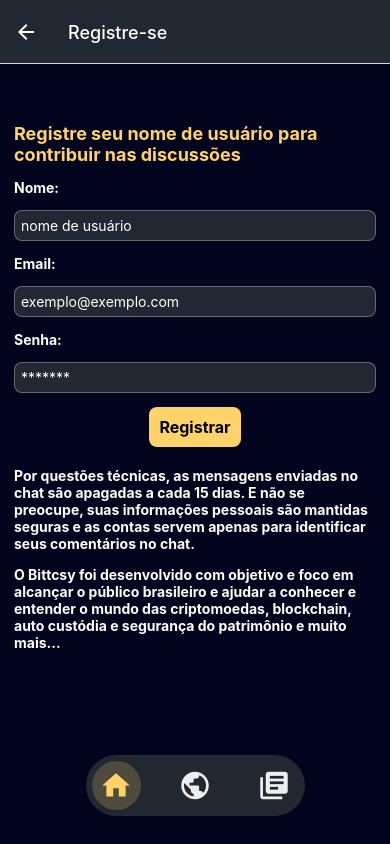
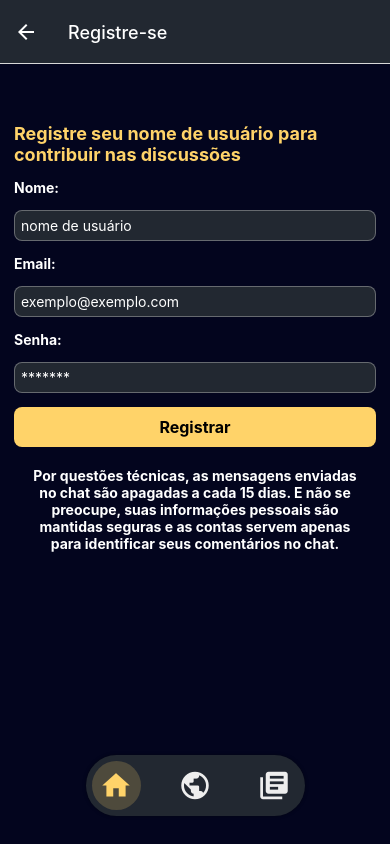
Before and after one commit to yureribeiro/Bittcsy, a React Native app: screen /Register in a window 390 px wide. Built offline with nearby package versions, Linux system fonts and the light colour scheme; no server answers.

Commit message:
Edit style from 'Login'/'Register' pages and add more content in 'Learn' page.

```diff
--- a/src/pages/Login/index.js
+++ b/src/pages/Login/index.js
@@ -1,9 +1,8 @@
 import React, { useState, useContext } from 'react'
 import { useNavigation } from "@react-navigation/native"
-import { View, TextInput, Text, TouchableOpacity, StyleSheet } from 'react-native'
+import { View, TextInput, Text, TouchableOpacity, StyleSheet, ScrollView } from 'react-native'
 import { api } from '../../utils/api'
 import { AuthContext } from '../../utils'
-import { ScrollView } from 'react-native'
 
 export function Login() {
   const navigation = useNavigation()
@@ -34,7 +33,7 @@
   }
 
   return (
-    <View style={styles.container}>
+    <ScrollView style={styles.container}>
       <Text style={styles.text}>Faça Login para contribuir nas discussões da comunidade</Text>
       <TextInput
         style={styles.input}
@@ -51,7 +50,7 @@
         onChangeText={setPassword}
       />
       <TouchableOpacity
-        style={styles.button}
+        style={styles.buttonLogin}
         onPress={handleLogin}
       >
         <Text style={styles.textButton}>Entrar</Text>
@@ -68,7 +67,6 @@
       </View>
 
       <View style={styles.containerDetails}>
-        <ScrollView>
         <Text style={styles.titleDetails}>Importante</Text>
         <Text style={styles.textDetails}>
           Por questões técnicas, as mensagens enviadas no chat são apagadas a cada 15 dias.
@@ -86,9 +84,8 @@
           O Bittcsy foi desenvolvido com objetivo e foco em alcançar o público brasileiro e ajudar a conhecer e entender
           o mundo das criptomoedas, blockchain, auto custódia e segurança do patrimônio e muito mais...
         </Text>
+      </View>
     </ScrollView>
-      </View>
-    </View >
   )
 }
 
@@ -98,7 +95,6 @@
     backgroundColor: '#03051E',
     paddingTop: '15%',
     padding: 14,
-    alignItems: 'center',
   },
   text: {
     color: '#FFD369',
@@ -117,9 +113,15 @@
     marginBottom: 14
   },
   button: {
+    backgroundColor: '#ECB365',
+    padding: 10,
+    borderRadius: 8
+  },
+  buttonLogin: {
     backgroundColor: '#FFD369',
     padding: 10,
-    borderRadius: 8
+    borderRadius: 8,
+    alignItems: 'center'
   },
   textButton: {
     fontSize: 16,
@@ -138,6 +140,7 @@
     borderWidth: .5,
     borderRadius: 14,
     marginTop: 25,
+    marginBottom: 170,
   },
   titleDetails: {
     color: '#FFD369',
--- a/src/pages/Register/index.js
+++ b/src/pages/Register/index.js
@@ -1,6 +1,6 @@
 import React, { useState } from 'react'
 import { useNavigation } from "@react-navigation/native"
-import { View, Text, TextInput, StyleSheet, TouchableOpacity } from 'react-native'
+import { View, Text, TextInput, StyleSheet, TouchableOpacity, ScrollView } from 'react-native'
 import { api } from '../../utils/api'
 
 export function Register() {
@@ -21,7 +21,8 @@
   }
 
   return (
-    <View style={styles.container}>
+    <ScrollView style={styles.container}>
+
       <Text style={styles.text}>Registre seu nome de usuário para contribuir nas discussões</Text>
 
       <Text style={styles.label}>Nome:</Text>
@@ -56,17 +57,14 @@
       </TouchableOpacity>
 
       <View style={styles.details}>
-        <Text style={styles.label}>
+        <Text style={styles.textDetails}>
           Por questões técnicas, as mensagens enviadas no chat são apagadas a cada 15 dias.
           E não se preocupe,
           suas informações pessoais são mantidas seguras e as contas servem apenas para identificar seus comentários no chat.
         </Text>
-        <Text style={styles.label}>
-          O Bittcsy foi desenvolvido com objetivo e foco em alcançar o público brasileiro e ajudar a conhecer e entender
-          o mundo das criptomoedas, blockchain, auto custódia e segurança do patrimônio e muito mais...
-        </Text>
       </View>
-    </View>
+
+    </ScrollView>
   )
 }
 
@@ -76,7 +74,6 @@
     backgroundColor: '#03051E',
     paddingTop: '15%',
     padding: 14,
-    alignItems: 'center',
   },
   text: {
     color: '#FFD369',
@@ -103,14 +100,24 @@
   button: {
     backgroundColor: '#FFD369',
     padding: 10,
-    borderRadius: 8
+    borderRadius: 8,
+    alignItems: 'center'
   },
   textButton: {
     fontSize: 16,
-    fontWeight: 'bold'
+    fontWeight: 'bold',
   },
   details: {
-    margin: 20,
-    width: '100%'
+    marginTop: 20,
+    marginBottom: 170,
+    width: '95%',
+    paddingLeft: '5%'
+  },
+  textDetails: {
+    color: '#fff',
+    fontWeight: 'bold',
+    textAlign: 'center',
+    margin: 0,
+    padding: 0
   }
 })
--- a/src/pages/learn/index.js
+++ b/src/pages/learn/index.js
@@ -12,6 +12,33 @@
       <Text style={styles.titlePage}>É novo no mundo cripto? todos nós somos!</Text>
 
       <View>
+        <Text style={styles.title}>1 Who/Where/When - Quem criou o Bitcoin, onde e quando:</Text>
+        <Text style={styles.description}>O Bitcoin foi proposto em um artigo "Bitcoin: a Peer to Peer ElectronicCash System" enviado por  um  participante que utilizava o pseudônimo de Satoshi Nakamoto. 2008 em um grupo de e-mails de cypherpunks. Em 18 de agosto de 2008, o domínio bitcoin.org foi registrado, em 31 de outubro, o whitepaper publicado e, em janeiro de 2009, o código aberto foi divulgado.</Text>
+        <Text style={styles.description}>Momento em que o sistema começou a rodar, com a mensagem "The Times 03/Jan/2009 Chancellor on brink of second bailout for banks” registrada no primeiro bloco em 3 de janeiro de 2009. Nesse grupo, congregavam os  principais cypherpunks, experts  em criptografia e ativistas do austro-libertarianismo, em decorrência disso, o espaço era  utilizado por  alguns  de  seus participantes como meio de divulgação e teste de softwares abertos e descentralizados, em grande parte como resposta aos  abusos reincidentes por  parte dos  governos dos  seus privilégios de  senhoriagem e  monopólio de  emissão de  moeda.</Text>
+        <Text style={styles.description}>Os integrantes desse  grupo sabiam que  o  domínio da  criptografia pelo indivíduo médio era um fator fundamental para evitar o totalitarismo</Text>
+        <Text style={styles.descriptionUp}>"O problema raiz da moeda convencional é toda a confiança necessária para fazê-la funcionar.  O Banco Central deve ser confiável para não desvalorizar a moeda, mas o histórico das moedas fiduciárias está cheio de violações dessa confiança." - Satoshi Nakamoto.</Text>
+        <Text style={styles.description}>Após propor o whitepaper e contribuir ativamente na comunidade nos primeiros anos, Satoshi Nakamoto  se  despediu e deixou o projeto que continuou de maneira descentralizada. Os primeiros bitcoins minerados, supostamente por ele, não foram movidos – servindo de prova de segurança das carteiras mais modernas e de garantia de que o criador até hoje não obteve vantagem pecuniária pela venda dos primeiros tokens criados.</Text>
+
+        <Text style={styles.title}> Em  que  lugar fica  o  Bitcoin?</Text>
+        <Text style={styles.description}> Todos os  registros de  transações se encontram em cada nó (full  node),  que  totalizam mais de  16  mil usuários com o cliente instalado (nodes ou  nós  públicos).</Text>
+        <Text style={styles.description}> Desta maneira, o Bitcoin não está em nenhum país ou jurisdição específica, mas sim, nas  nuvens!</Text>
+      </View>
+      <View>
+        <Text style={styles.title}>O que é Bitcoin?</Text>
+        <Text style={styles.description}>Em  apenas uma frase: Bitcoin (token)  é  o  dinheiro que  pode ser enviado por qualquer meio de comunicação, Bitcoin é o sistema público e aberto de registros de seu token nativo e o software livre para sua utilização pela Internet.</Text>
+        <Text style={styles.description}>Por isso se afirma que para proibir o uso de bitcoins, globalmente, seria necessário destruir a Internet em todos os países do mundo, ou em uma jurisdição determinada, impedir o direito de expressão, retirando dessa população rádio, SMS,  telefone,  carta e  qualquer outra forma de comunicação com pessoas quem tenham acesso à Internet.</Text>
+        <Text style={styles.description}>Esse sistema já consome mais energia que vários países e possui o maior poder de processamento do planeta — cerca de 90 milhões de terahashes por segundo (TH/s), cerca de 100 vezes maior que os servidores do Google.</Text>
+      </View>
+      <View>
+        <Text style={styles.title}>O Bitcoin tem três funções inatas:</Text>
+        <Text style={styles.descriptionUp}>1 -</Text>
+        <Text style={styles.description}>Sistema de comunicação global, incensurável, público e perpétuo  –  que  garante a  faculdade de  troca de informações e registro público de dados fora de qualquer controle estatal</Text>
+        <Text style={styles.descriptionUp}>2 -</Text>
+        <Text style={styles.description}>Sistema de pagamentos que não está sujeito às jurisdições nacionais, o que inviabiliza, na  prática, controles de  capitais (incluindo no  mercado internacional os bilhões de indivíduos sem acesso a serviços bancários).</Text>
+        <Text style={styles.descriptionUp}>3 -</Text>
+        <Text style={styles.description}>Plataforma de manutenção de saldos como reserva de valor, que apresenta certas características de dinheiro superiores ao ouro e a qualquer reserva de valor anteriormente adotada – libertando seus usuários de expropriações e tributos involuntários, mesmo após a sua morte, incluindo aí até mesmo a senhoriagem e a inflação.</Text>
+      </View>
+      <View>
         <Text style={styles.title}>O que é Blockchain?</Text>
         <Text style={styles.description}>O Blockchain é uma tecnologia que permite o armazenamento e compartilhamento de informações de maneira descentralizada e segura. Em outras palavras, é um livro-razão digital que registra todas as transações que acontecem em uma rede, como se fosse um registro de operações bancárias.</Text>
         <Text style={styles.description}>A grande vantagem do Blockchain é que ele é descentralizado, ou seja, não depende de um único servidor centralizado para armazenar as informações. Isso significa que não há um ponto único de falha que possa comprometer a segurança do sistema.</Text>
@@ -19,15 +46,6 @@
         <Text style={styles.description}>Outra grande vantagem do Blockchain é que ele pode ser usado para criar contratos inteligentes, que são programas que executam automaticamente as regras de um contrato quando certas condições são atendidas. Isso pode simplificar e acelerar muitos processos comerciais e legais.</Text>
         <Text style={styles.description}>Por fim, o Blockchain também pode ser usado para criar sistemas de votação eletrônica seguros e transparentes, bem como para rastrear a origem e o histórico de produtos e alimentos, o que pode ser útil para garantir a segurança alimentar e evitar fraudes.</Text>
         <Text style={styles.description}>Em resumo, o Blockchain é uma tecnologia revolucionária que pode trazer muitos benefícios em termos de segurança, transparência e eficiência.</Text>
-      </View>
-      <View>
-        <Text style={styles.title}>O que é Bitcoin?</Text>
-        <Text style={styles.description}>O Bitcoin é uma criptomoeda, ou seja, uma moeda digital que usa criptografia para proteger as transações e controlar a criação de novas unidades. Ele foi criado em 2009 por um programador desconhecido, ou um grupo de programadores, que usou o pseudônimo Satoshi Nakamoto.</Text>
-        <Text style={styles.description}>Uma das principais vantagens do Bitcoin é a descentralização. Isso significa que ele não é controlado por nenhum governo ou instituição financeira centralizada, e as transações são processadas por uma rede global de computadores. Isso torna o Bitcoin muito resistente a intervenções externas, como censura ou confisco.</Text>
-        <Text style={styles.description}>Outra vantagem do Bitcoin é a transparência. Todas as transações são registradas em um livro-razão público chamado Blockchain, que é verificado e mantido pela rede de computadores. Isso significa que todas as transações são públicas e podem ser verificadas por qualquer pessoa, o que aumenta a confiança no sistema.</Text>
-        <Text style={styles.description}>Além disso, o Bitcoin é muito seguro. As transações são protegidas por criptografia de ponta a ponta, o que significa que apenas o remetente e o destinatário têm acesso às informações da transação. Além disso, a rede Bitcoin usa um sistema de consenso descentralizado para validar as transações, o que torna muito difícil para hackers ou fraudadores manipularem o sistema.</Text>
-        <Text style={styles.description}>Por fim, o Bitcoin é muito conveniente. As transações podem ser realizadas em qualquer lugar do mundo, a qualquer hora do dia, e as taxas são geralmente muito baixas em comparação com as transações bancárias convencionais.</Text>
-        <Text style={styles.description}>Em resumo, o Bitcoin é uma criptomoeda revolucionária que oferece muitas vantagens, como descentralização, transparência, segurança e conveniência.</Text>
       </View>
       <View>
         <Text style={styles.title}>Poder Centralizado e Descentralizado</Text>
@@ -38,12 +56,14 @@
       </View>
 
       <View style={styles.credits}>
-        <Text style={styles.textCredits}>Aprenda mais sobre Bitcoin em:</Text>
-        <TouchableOpacity onPress={handleLinkPress}>
+        <Text style={styles.textCredits}>mais conteudos aqui em breve...</Text>
+        <Text style={styles.textCredits}>Contem Referências do livro Redpill Bitcoin</Text>
+
+        <TouchableOpacity onPress={handleLinkPress} style={{ flexDirection: 'row', gap: 10 }}>
+          <Text style={styles.textCredits}>Aprenda mais sobre Bitcoin em:</Text>
           <Text style={styles.linkCredits}>bitcoin.org</Text>
         </TouchableOpacity>
       </View>
-
     </ScrollView>
   )
 }
@@ -57,7 +77,7 @@
   },
   titlePage: {
     color: '#576CBC',
-    fontSize: 22,
+    fontSize: 24,
     fontWeight: 'bold',
     marginBottom: 14
   },
@@ -73,16 +93,25 @@
     fontWeight: 'bold',
     marginBottom: 14
   },
+  descriptionUp: {
+    color: '#FFD369',
+    fontStyle: 'italic',
+    fontSize: 15,
+    marginBottom: 14
+  },
   credits: {
-    flexDirection: 'row',
+    padding: 8,
+    flexDirection: 'column',
     gap: 10,
     marginBottom: 200
   },
   textCredits: {
     color: '#FFD369',
-    fontStyle: 'italic'
+    fontStyle: 'italic',
+    fontSize: 16
   },
   linkCredits: {
-    color: '#576CBC'
+    color: '#576CBC',
+    fontSize: 16
   }
 })
```
Also changed, not shown: src/pages/world/index.js (+9 -8 lines). Lines whose indentation alone changed are shown as unchanged.
